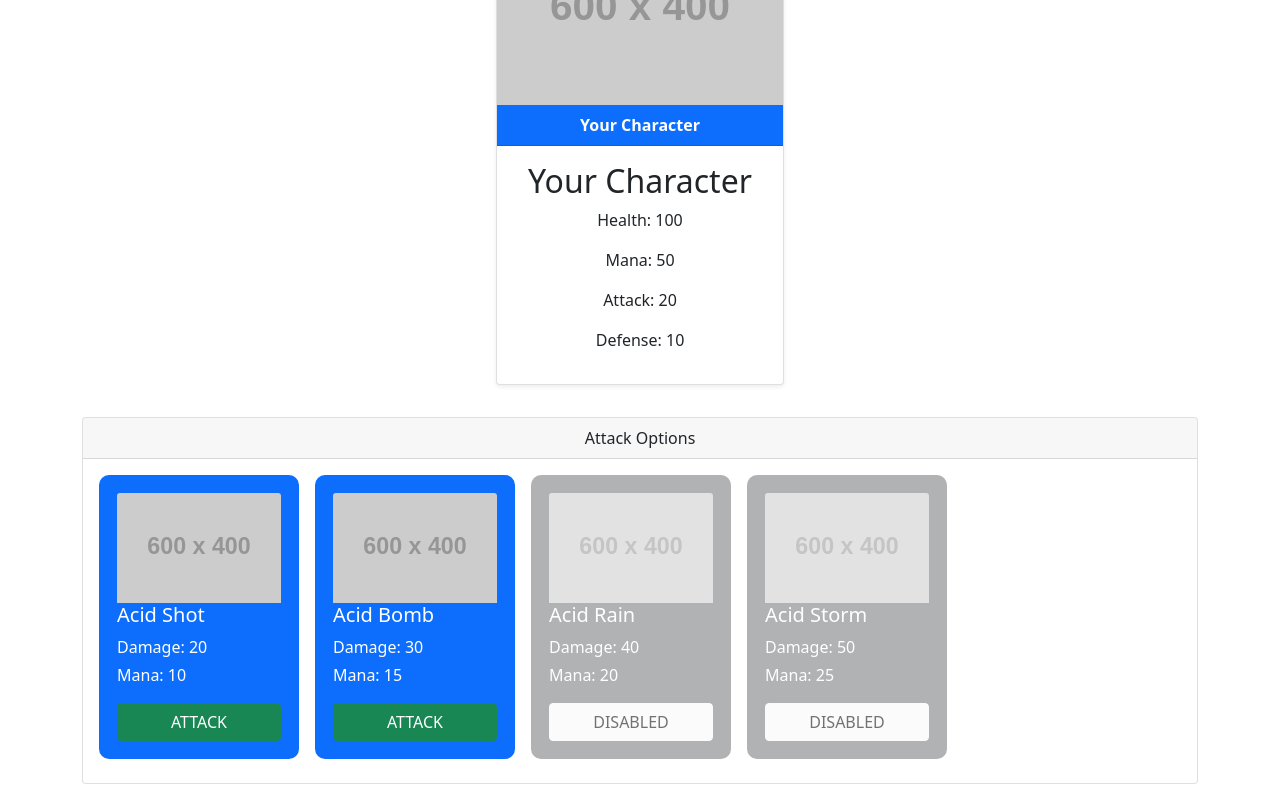
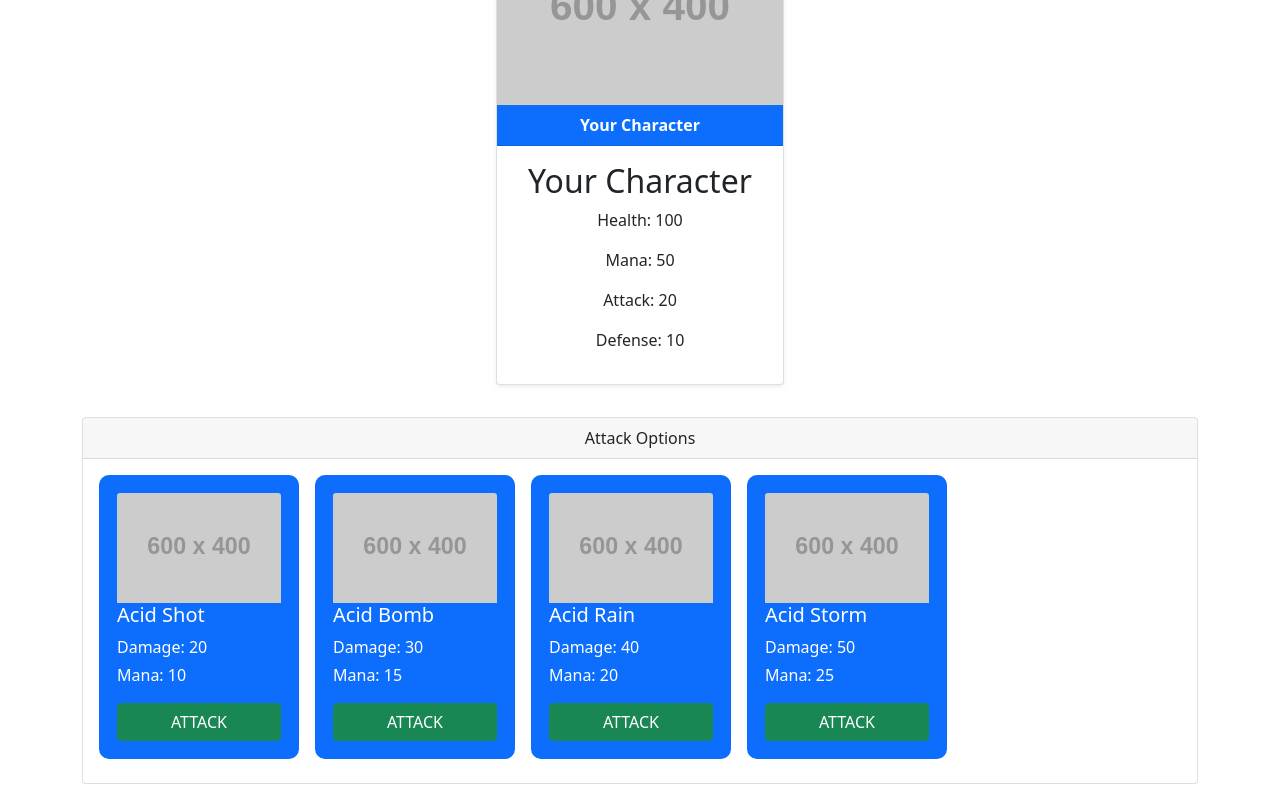
Before and after one commit to 4GeeksAcademy/Game-Design, a React (Vite) app: page / in a window 1280 px wide. Shown: the part 432-1232 px from the top of the page. Built offline with nearby package versions, Linux system fonts and the light colour scheme.

Commit message:
Made my first character (only the stats) and displayed all attacks

```diff
--- a/src/Mechanics/Attack.js
+++ b/src/Mechanics/Attack.js
@@ -1,8 +1,29 @@
+const acidShot = {
+    name: "Acid Shot",
+    damage: 20,
+    cost: 10,
+    state: false
+};
 
+const acidBomb = {
+    name: "Acid Bomb",
+    damage: 30,
+    cost: 15,
+    state: false
+};
 
+const acidRain = {
+    name: "Acid Rain",
+    damage: 40,
+    cost: 20,
+    state: false
+};
 
-const attack = {
-    damage: 10,
-    state: false,
-    cost: 7
+const acidStorm = {
+    name: "Acid Storm",
+    damage: 50,
+    cost: 25,
+    state: false
 };
+
+export { acidShot, acidBomb, acidRain, acidStorm };
--- a/src/Mechanics/AttackOptions.jsx
+++ b/src/Mechanics/AttackOptions.jsx
@@ -1,5 +1,6 @@
 import React from "react";
 import "./BattleUI.css";
+import mina from "./Mina_AshidoStats";
 
 function AttackOptions() {
   // Temporarily hardcoded attacks to see if i can make it functional
@@ -11,88 +12,36 @@ function AttackOptions() {
 
         <div className="card-body">
           <div className="d-flex flex-row flex-nowrap gap-3 overflow-x-auto pb-2">
-            {/* Attack 1 */}
+            {mina.attacks.map((attack) => (
               <button
                 className="card btn btn-light text-start p-3"
                 id="attackButton"
                 style={{ minWidth: "200px" }}
+                key={attack.name}
               >
                 <img
                   src="https://placehold.co/600x400"
                   className="card-img-top"
-                alt="Your Character"
-              />
-              <h5 className="text-center" id="attackCardTitle">Acid Shot</h5>
-
-              <p className="mb-1" id="attackDesc">Damage: 20</p>
-
-              <p className="mb-3" id="attackDesc">Mana: 10</p>
-
-              <span className="btn btn-success w-100">ATTACK</span>
-            </button>
-
-            {/* Attack 2 */}
-            <button
-              className="card btn btn-primary text-start p-3"
-              style={{ minWidth: "200px" }}
-              id="attackButton"
-            >
-              <img
-                src="https://placehold.co/600x400"
-                className="card-img-top"
-                alt="Your Character"
+                  alt={attack.name}
                 />
 
-              <h5 className="text-center">Acid Bomb</h5>
+                <h5 className="text-center">
+                  {attack.name}
+                </h5>
 
-              <p className="mb-1">Damage: 30</p>
+                <p className="mb-1">
+                  Damage: {attack.damage}
+                </p>
 
-              <p className="mb-3">Mana: 15</p>
+                <p className="mb-3">
+                  Mana: {attack.cost}
+                </p>
 
-              <span className="btn btn-success w-100">ATTACK</span>
+                <span className="btn btn-success w-100">
+                  ATTACK
+                </span>
               </button>
-            {/* Attack 3 */}
-            <button
-              className="card btn btn-secondary text-start p-3"
-              style={{ minWidth: "200px" }}
-              disabled
-              id="attackButton"
-            >
-              <img
-                src="https://placehold.co/600x400"
-                className="card-img-top"
-                alt="Your Character"
-              />
-
-              <h5 className="text-center">Acid Rain</h5>
-
-              <p className="mb-1">Damage: 40</p>
-
-              <p className="mb-3">Mana: 20</p>
-
-              <span className="btn btn-light w-100">DISABLED</span>
-            </button>
-            {/* Attack 4 */}
-            <button
-              className="card btn btn-secondary text-start p-3"
-              style={{ minWidth: "200px" }}
-              disabled
-              id="attackButton"
-            >
-              <img
-                src="https://placehold.co/600x400"
-                className="card-img-top"
-                alt="Your Character"
-              />
-
-              <h5 className="text-center">Acid Storm</h5>
-
-              <p className="mb-1">Damage: 50</p>
-
-              <p className="mb-3">Mana: 25</p>
-
-              <span className="btn btn-light w-100">DISABLED</span>
-            </button>
+            ))}
           </div>
         </div>
       </div>
--- /dev/null
+++ b/src/Mechanics/Mina_AshidoStats.js
@@ -0,0 +1,25 @@
+import {
+    acidShot,
+    acidBomb,
+    acidRain,
+    acidStorm
+} from "./Attack";
+
+const mina = {
+    name: "Mina Ashido",
+
+    health: 100,
+
+    maximumMana: 50,
+
+    regenMana: 5,
+
+    attacks: [
+        acidShot,
+        acidBomb,
+        acidRain,
+        acidStorm
+    ]
+};
+
+export default mina;
```
Lines whose indentation alone changed are shown as unchanged.
